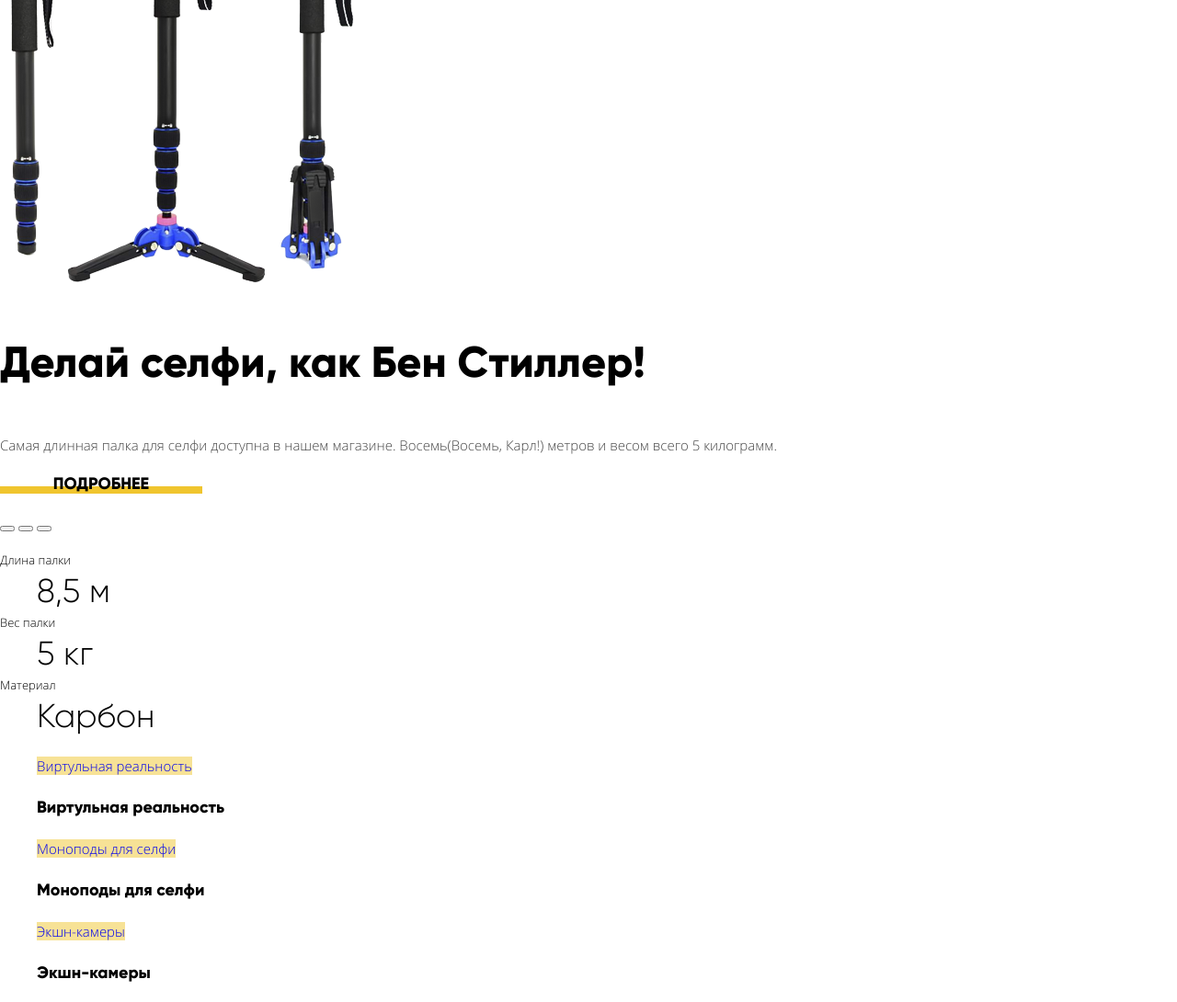
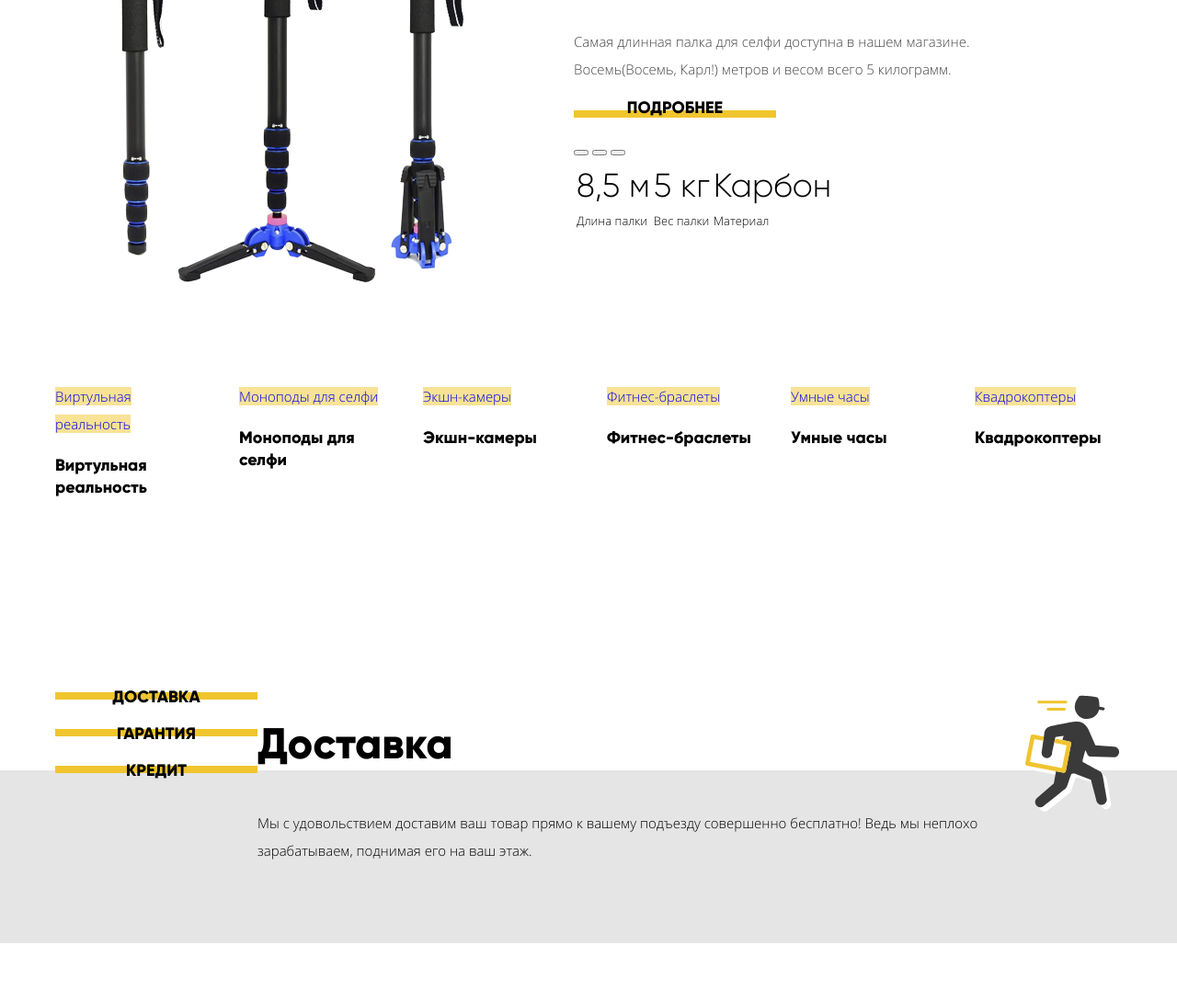
Before and after one commit to maximus77777/524203-device-27, a plain HTML site: page index.html in a window 1280 px wide. Shown: the part 393-1483 px from the top of the page at 92% size. Drawn offline with Linux system fonts and the light colour scheme.

Commit message:
2-ое задание flexbox выполнил

```diff
--- a/css/style.css
+++ b/css/style.css
@@ -194,6 +194,16 @@ img {
   border: 2px solid rgb(0, 0, 0);
 }
 
+.search-elem {
+  visibility: hidden;
+ }
+
+ .elem-menu:focus > label {
+   visibility: visible;
+ }
+
+
+
 .link {
   color:inherit;
 }
@@ -214,10 +224,6 @@ img {
 .link:active {
   color: rgba(0, 0, 0, 0.3);
 }
-
-
-
-
 
 /*Навигационное меню*/
 
@@ -240,8 +246,12 @@ img {
 }
 
 /*слайдер*/
+.slider {
+  margin-bottom: 106px;
+}
 
-.slider {
+
+.slider-container {
   background-image: linear-gradient(to bottom, rgba(240, 197, 46, 0.5) 113px, rgba(240, 197, 46, 0.5) 113px, transparent 113px, transparent 486px);
 }
 
@@ -256,22 +266,48 @@ img {
   color: rgb(70, 70, 70);
 }
 
-.text-table dd {
+.text-value td {
   font-family: "Gilroy", "Arial", sans-serif;
   font-size: 36px;
   line-height: 48px;
   font-weight: 300;
 }
 
-.text-table dt {
+.text-product td {
   font-size: 13px;
   line-height: 20px;
 }
 
+.grid-slider {
+  display: flex;
+}
+
+.selfie-image {
+  margin-right: 120px;
+}
+
 /*Гаджеты*/
 
+.gadjets {
+  margin-bottom: 82px;
+}
+
 .list-gadjets {
+  display: flex;
+  flex-wrap: wrap;
+  margin: 0;
+  padding: 0;
   list-style: none;
+}
+
+.gadjet-elem {
+  width: 160px;
+  min-height: 240px;
+  margin-right: 40px;
+}
+
+.gadjet-elem:nth-child(6n) {
+  margin-right: 0px;
 }
 
 .list-gadjets h3 {
@@ -293,9 +329,16 @@ img {
   color: rgba(0, 0, 0, 0.3);
 }
 
+
+
 /*Дополнительный слайдер*/
 
 .second-slider {
+  margin-bottom: 94px;
+}
+
+.background-second-slider {
+  min-height: 288px;
   background-image: linear-gradient(180deg, transparent, transparent 100px, rgb(229, 229, 229) 100px, rgb(229, 229, 229) 288px);
 }
 
@@ -314,14 +357,36 @@ img {
   font-weight: 800;
 }
 
+.grid-second-slider {
+  display: flex;
+}
+
 /*Логотипы компаний*/
 
+.company {
+  margin-bottom: 93px;
+}
+
 .list-company {
+  display: flex;
+  flex-wrap: wrap;
+  margin: 0;
+  padding: 0;
   list-style: none;
 }
 
 .company-elem a {
   opacity: 0.2;
+}
+
+.company-elem {
+  width: 260px;
+  min-height: 100px;
+  margin-right: 40px;
+}
+
+.company-elem:nth-child(4) {
+  margin-right: 0;
 }
 
 /*Контакты*/
--- a/index.html
+++ b/index.html
@@ -18,8 +18,8 @@
           <ul class = "list-menu">
             <li class = "elem-menu">
               <form class = "focus-search" action = "#" method = "get">
-                <input class = "search-cite" type = "search" placeholder = "Поиск по сайту">
-                <input class = "search-elem" type = "submit" value = "Найти">
+                <label for = "cite-1"><input class = "search-link search-cite" id = "cite-1" type = "search" placeholder = "Поиск по сайту"></label>
+                <label for = "cite-2"><input class = "search-link search-elem" id = "cite-2" type = "submit" value = "Найти"></label>
               </form>
             </li>
             <li class = "elem-menu">
@@ -54,6 +54,9 @@
     </header>
     <main class = "page-main">
       <section class = "slider">
+        <div class = "main-container slider-container">
+          <div class = "container">
+            <div class = "grid-slider">
               <h2 class = visually-hidden>Реклама</h2>
               <img class = "selfie-image" src = "img/slider-1.png" width = "384"
                 height = "486" alt = "селфи">
@@ -69,17 +72,25 @@
                   <button class = "control-2"></button>
                   <button class = "control-3"></button>
                 </div>
-          <dl class = "text-table">
-            <dt>Длина палки</dt>
-            <dd>8,5 м</dd>
-            <dt>Вес палки</dt>
-            <dd>5 кг</dd>
-            <dt>Материал</dt>
-            <dd>Карбон</dd>
-          </dl>
+                <table class = "text-table">
+                  <tr class = "text-value">
+                    <td>8,5 м</td>
+                    <td>5 кг</td>
+                    <td>Карбон</td>
+                  </tr>
+                  <tr class = "text-product">
+                    <td>Длина палки</td>
+                    <td>Вес палки</td>
+                    <td>Материал</td>
+                  </tr>
+                </table>
               </article>
+            </div>
+          </div>
+        </div>
       </section>
       <section class = "gadjets">
+        <div class = "main-container">
           <ul class = "list-gadjets">
             <li class = "gadjet-elem">
               <a class= "gadjet-active" href = "#">Виртульная реальность</a>
@@ -106,8 +117,12 @@
               <h3 class= "gadjet-active">Квадрокоптеры</h3>
             </li>
           </ul>
+        </div>
       </section>
       <section class = "second-slider">
+        <div class = "background-second-slider">
+          <div class = "main-container">
+            <div class = "grid-second-slider">
               <h3 class = visually-hidden>Услуги</h3>
               <div class="buttons-container">
                 <button class = "button btn-delivery">Доставка</button>
@@ -121,11 +136,16 @@
                   подъезду совершенно бесплатно! Ведь мы неплохо зарабатываем,
                   поднимая его на ваш этаж.
                 </p>
-          <img src = "img/delivery.svg" width = "136"
-            height = "164" alt="Доставка до подъезда">
               </article>
+              <div>
+                <img src = "img/delivery.svg" width = "136" height = "164" alt="Доставка до подъезда">
+              </div>
+            </div>
+          </div>
+        </div>
       </section>
       <section class = "company">
+        <div class = "main-container">
           <h3 class = visually-hidden>Виды логотипов Компаний</h3>
           <ul class = "list-company">
             <li class = "company-elem">
@@ -153,6 +173,7 @@
               </a>
             </li>
           </ul>
+        </div>
       </section>
       <div class = "main-container contacts-container">
         <div class = "grid-contacts">
```
Lines whose indentation alone changed are shown as unchanged.
